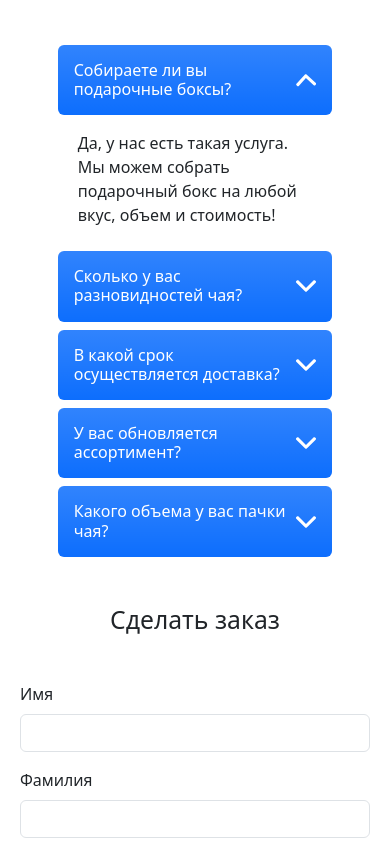
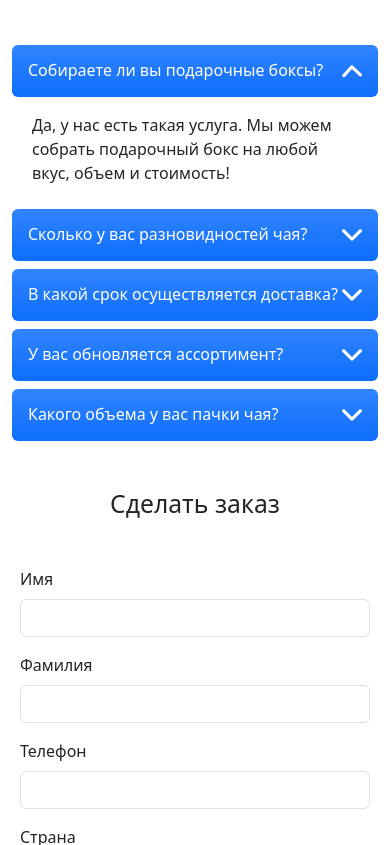
Before and after one commit to LiliiaSul/tea-bootstrap, a plain HTML site: page index.html in a window 390 px wide. Shown: the part 2596-3441 px from the top of the page. Drawn offline with nearby package versions, Linux system fonts and the light colour scheme.

Commit message:
fixed accordion width on mobile version

```diff
--- a/styles/style.css
+++ b/styles/style.css
@@ -77,6 +77,10 @@
 
 
 @media screen and (max-width: 767px) {
+    .custom-accordion.w-75 {
+        width: 100% !important;
+    }
+
     form.w-50 {
         width: 100% !important;
     }
```
